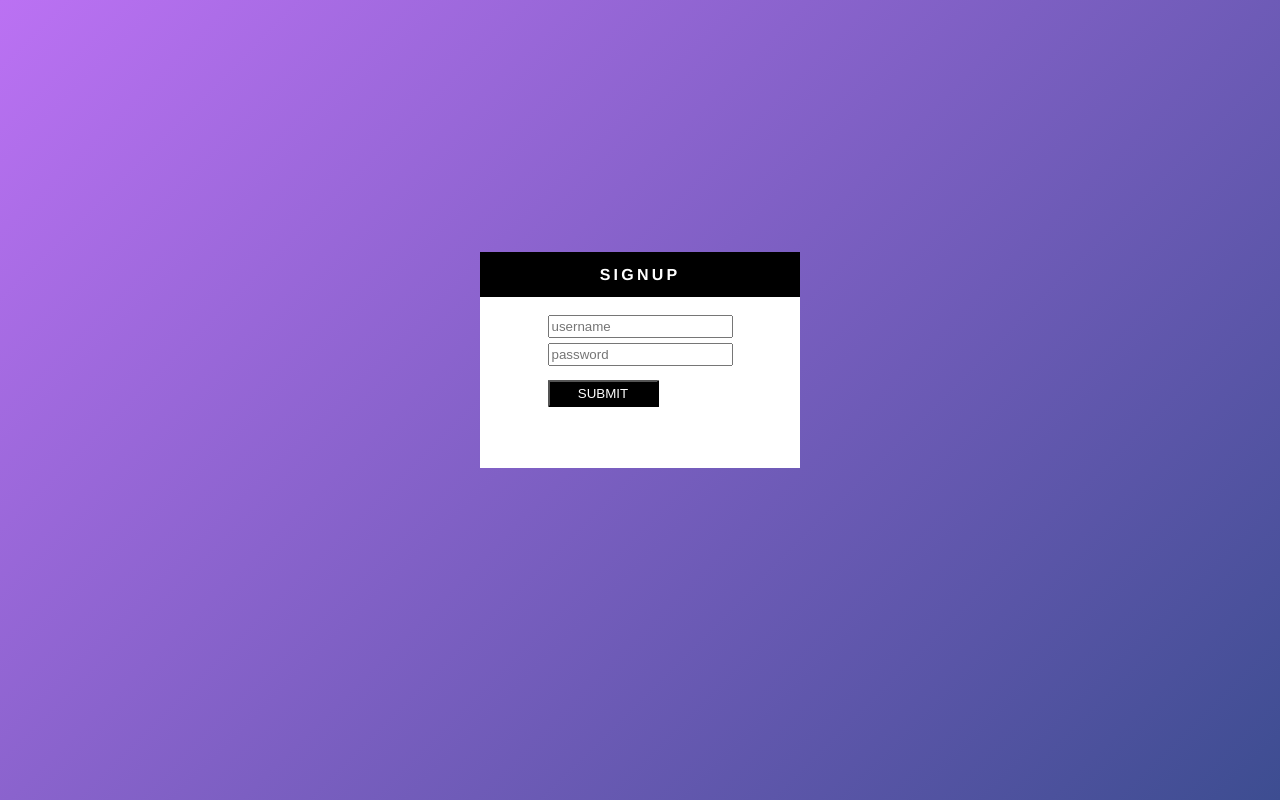
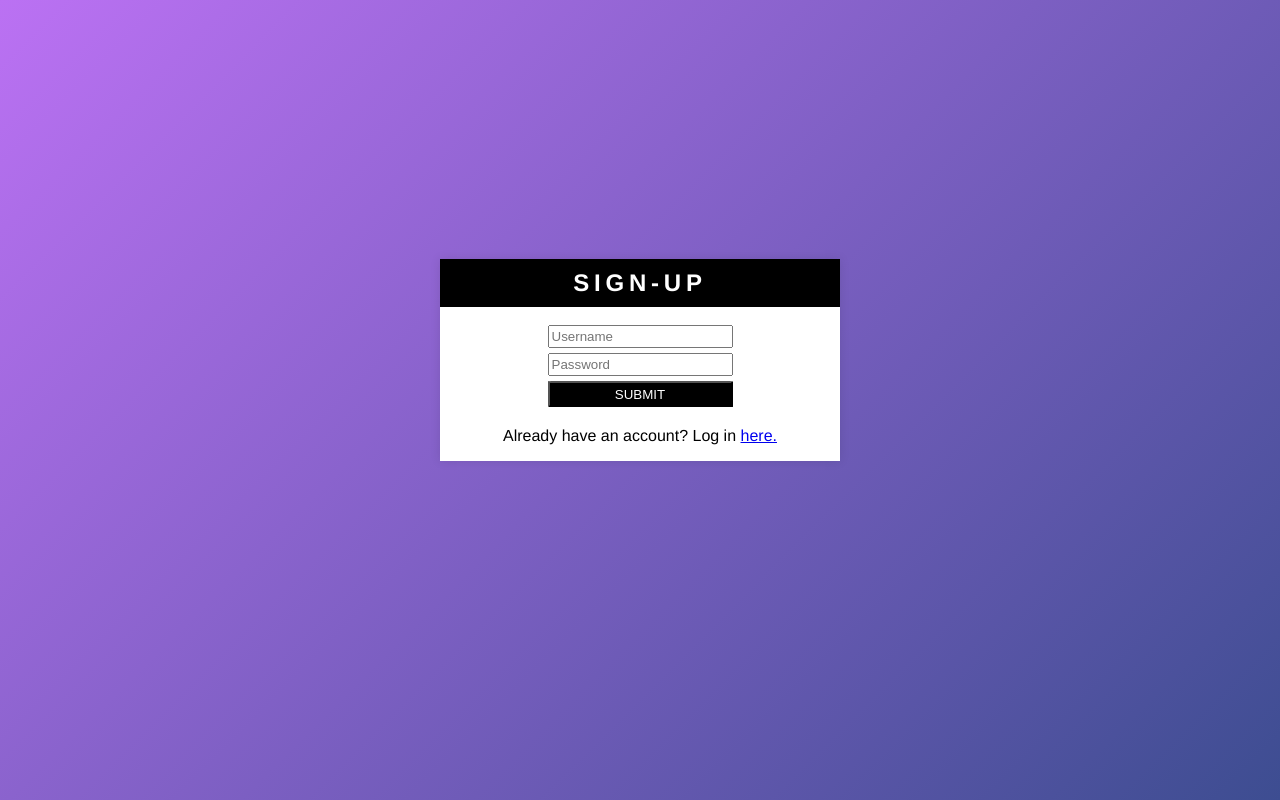
Before and after one commit to eshigh23/underworld, a React (Create React App) app in the folder client/: page /Signup in a window 1280 px wide. Built offline with nearby package versions, Linux system fonts and the light colour scheme.

Commit message:
fixed links and styled forms

```diff
--- a/client/src/components/Home/PersonalizedPlaylist.js
+++ b/client/src/components/Home/PersonalizedPlaylist.js
@@ -1,10 +1,37 @@
-import React from 'react';
+import React, {useState, useEffect} from 'react';
+import axios from 'axios';
 import '../../css/PersonalizedPlaylist.css';
 import Carousel from '../Carousel.js';
 import { FontAwesomeIcon } from '@fortawesome/react-fontawesome';
 import { faArrowRight } from '@fortawesome/free-solid-svg-icons';
 
 function PersonalizedPlaylist() {
+
+    // might be better to pass user down from home
+    const [user, setUser] = useState(null)
+
+    // grab logged in user to display username
+    useEffect(() => {
+        async function fetchUser() {
+            const token = localStorage.getItem('token')
+            console.log("token:", token)
+            if (!token){
+                return
+            }
+            try {
+                const response = await axios.post('http://localhost:5002/getUser', { token: token })
+                if (response.data.success) {
+                    setUser(response.data.user)
+                }
+
+            } catch (e){
+                console.error(e)
+            }
+        }
+        fetchUser();
+    }, [])
+
+
     // Dummy data for playlist items
     const playlists = [
         { src: 'hawaii.jpg', title: 'If I Die 2Day', artist: 'Rose the Soldier' },
@@ -26,6 +53,7 @@ function PersonalizedPlaylist() {
 
     return (
         <div className="personalized-playlist">
+            {/* { user ? <h3>Welcome, { user.username } </h3> : '' } */}
             <h2>Your Personalized Playlist <FontAwesomeIcon icon={faArrowRight} /></h2>
             {/*<div className="playlist-items">
                 {playlists.map((playlist, index) => (
--- a/client/src/components/NavBar.js
+++ b/client/src/components/NavBar.js
@@ -49,12 +49,12 @@ function NavBar() {
                 { user && <li><a href="#my-playlist">MY PLAYLIST</a></li> }
                 <li><a href="#popular">POPULAR</a></li>
                 { user && <li><a href="#account">MY ACCOUNT</a></li> }
+                { user && <li><p onClick={handleLogout}> LOGOUT </p></li>}
                 { !user && <li><a href="http://localhost:3000/login"> LOGIN/SIGNUP </a></li>}
             </ul>
             { user ? (
                 <div className="nav-welcome">
-                    <p className="nav-item"> Welcome, {user.username} </p>
-                    <p className="nav-item" onClick={handleLogout}> LOGOUT </p>
+                    {/* <p className="nav-item"> Welcome, {user.username} </p> */}
                 </div> ) :
                 <ul className="nav-links">
 
--- a/client/src/components/Signup_Login/Login.js
+++ b/client/src/components/Signup_Login/Login.js
@@ -69,6 +69,7 @@ export default function Login(){
                     </label>
                     <button className="signuplogin-button"> SUBMIT </button>
                 </form>
+                <p>Don't have an account yet? Sign up <span> <a href="http://localhost:3000/signup">here.</a></span></p>
             </div>
         </div>
     )
--- a/client/src/components/Signup_Login/Signup.js
+++ b/client/src/components/Signup_Login/Signup.js
@@ -53,12 +53,12 @@ export default function Signup(){
         { notification ? notification : ""}
 
         <div className="signuplogin-box">
-        <div className="signuplogin-black">SIGNUP</div>
+        <div className="signuplogin-black">SIGN-UP</div>
             <form onSubmit={handleSubmit}>
             <br></br>
                 <label>
                     <input
-                        placeholder="username"
+                        placeholder="Username"
                         type="text"
                         name="username"
                         value={formData.username}
@@ -69,7 +69,7 @@ export default function Signup(){
                 <br></br>
                 <label>
                     <input
-                        placeholder="password"
+                        placeholder="Password"
                         type="password"
                         name="password"
                         value={formData.password}
@@ -79,6 +79,7 @@ export default function Signup(){
                 </label>
                 <button className="signuplogin-button">SUBMIT</button>
             </form>
+            <p>Already have an account? Log in <span> <a href="http://localhost:3000/login">here.</a></span></p>
             </div>
         </div>
     )
--- a/client/src/css/NavBar.css
+++ b/client/src/css/NavBar.css
@@ -26,11 +26,20 @@
     text-decoration: none;
 }
 
-.nav-welcome {
+.nav-links p {
+    color: white;
+    margin: 0px;
+}
+
+.nav-links p:hover{
+    cursor: pointer;
+}
+
+/* .nav-welcome {
     display: flex;
     margin-left: auto;
     margin-right: 5%;
-}
+} */
 
 .search-bar input {
     padding: 0.5rem;
--- a/client/src/css/PersonalizedPlaylist.css
+++ b/client/src/css/PersonalizedPlaylist.css
@@ -2,6 +2,10 @@
     background-color: #ffffff;
     color: black;
     padding: 1rem;
+}
+
+.personalized-playlist h3 {
+    margin: 0px;
 }
 
 .playlist-items {
--- a/client/src/css/Signup_Login.css
+++ b/client/src/css/Signup_Login.css
@@ -1,46 +1,53 @@
 input{
     padding: 2px;
     margin-bottom: 5px;
+    box-sizing: border-box;
 }
 
 .signuplogin-container{
     display: flex;
-    height: 90%;
-    flex-direction: column;
+    height: 90vh;
     justify-content: center;
     align-items: center;
 }
 
 .signuplogin-box{
     display: flex;
-    height: 30%;
-    width: 25%;
+    width: 400px;
     flex-direction: column;
     align-items: center;
     background-color: white;
+    box-shadow: 0 0 10px rgba(0, 0, 0, 0.1); /* Optional: Add a shadow for better visuals */
     /* border: 2px solid red; */
 }
 
 .signuplogin-black{
     display: flex;
     width: 100%;
-    height: 15%;
-    padding: 2% 0 2% 0;
+    height: 40px;
+    padding: 1% 0 1% 0;
     background-color: black;
     color: white;
     justify-content: center;
     align-items: center;
+    font-size:x-large;
     font-weight: 600;
     letter-spacing: 0.2em;
 }
 
 .signuplogin-button{
-    margin-top: 5%;
+    margin-top: 0 auto;
     padding: 2%;
     display: block;
-    width: 60%;
+    width: 100%;
     background-color: black;
     color: white;
     border-radius: 2%;
     font-weight: 500;
+    cursor: pointer;
 }
+
+.signuplogin-box p {
+    margin-top: 20px;
+    text-align: center;
+  }
```
